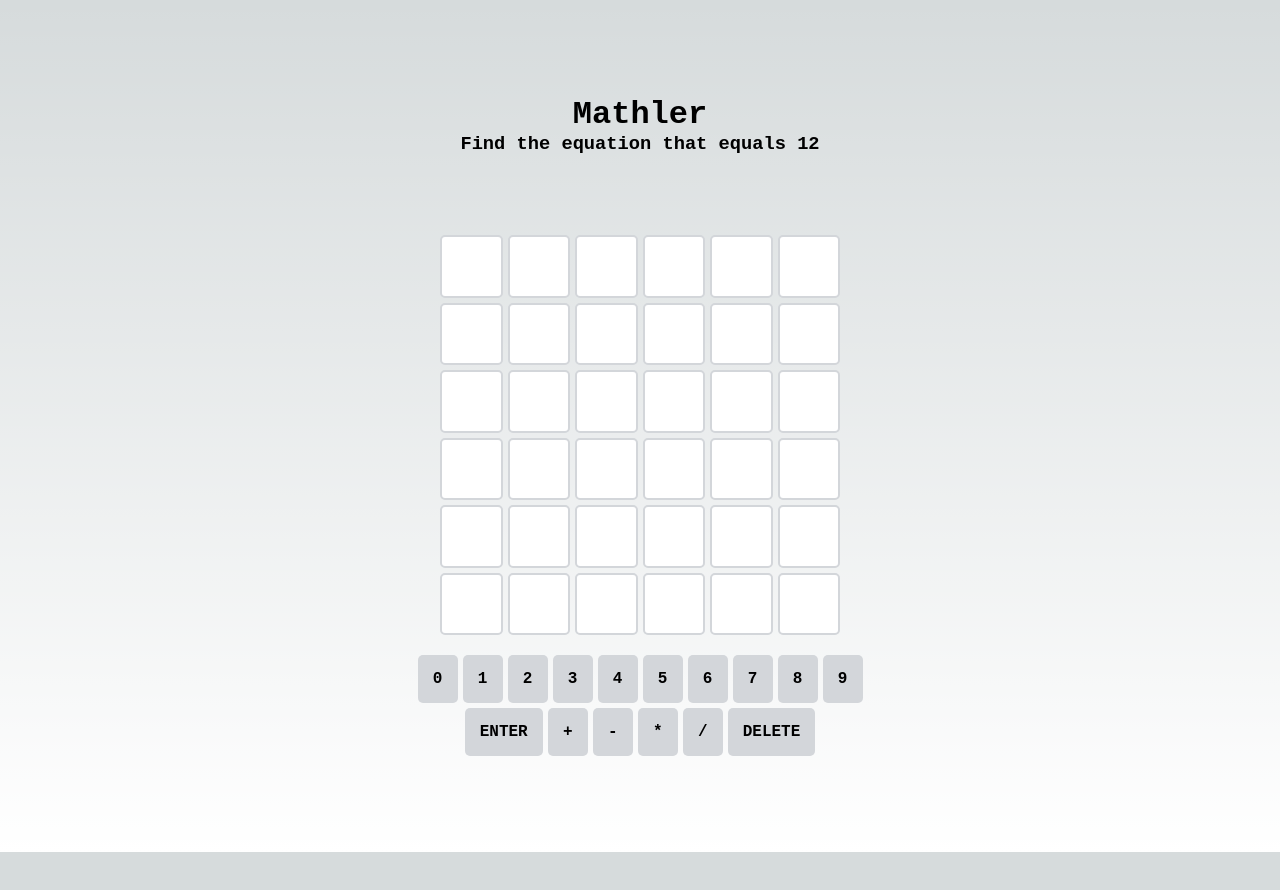
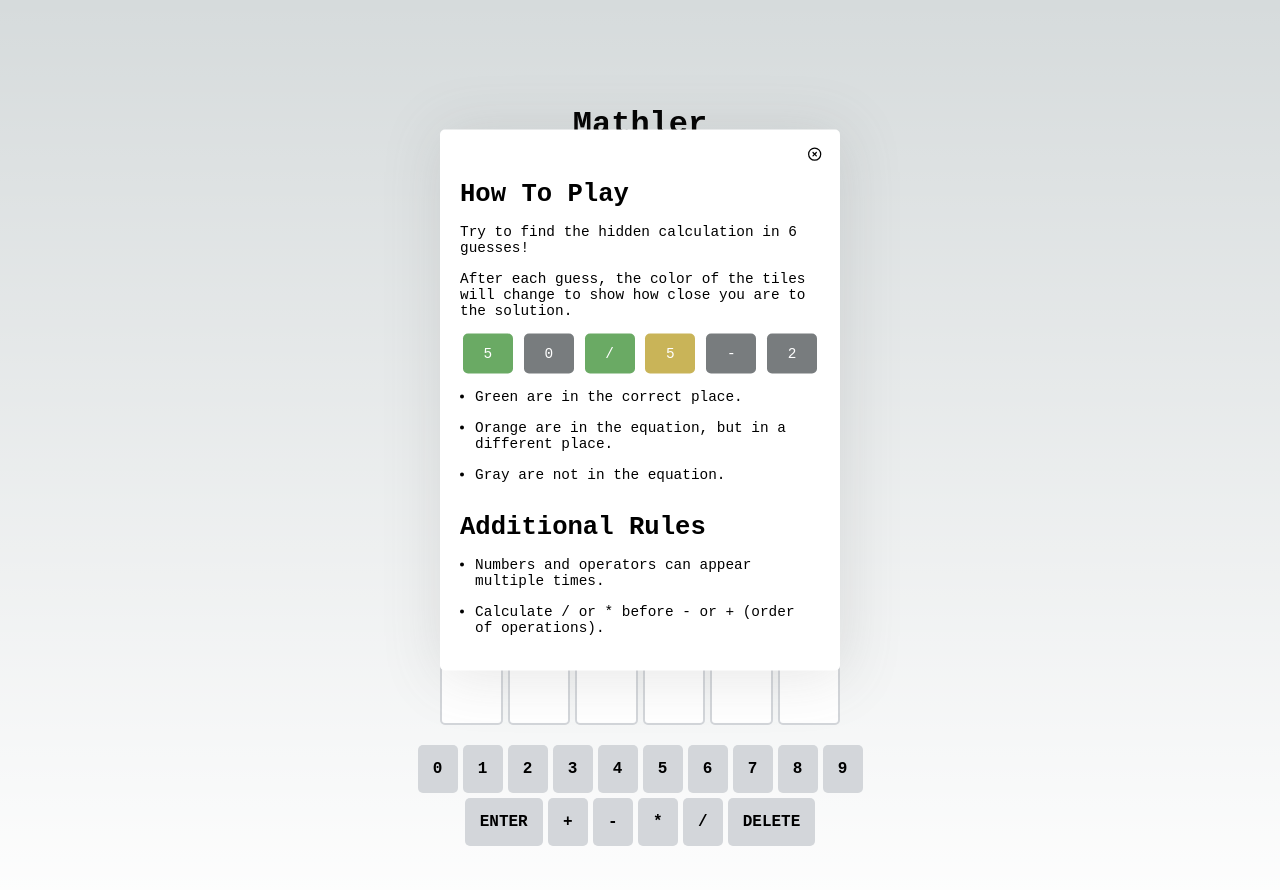
Before and after one commit to carlascarvalho/mathler, a Next.js app: page / in a window 1280 px wide. Shown: the top 890 px of the page. Before the commit the page ends 852 px from the top, so only its background shows below. Built offline with nearby package versions, Linux system fonts and the light colour scheme.

Commit message:
Add Help modal

```diff
--- a/package.json
+++ b/package.json
@@ -10,6 +10,9 @@
     "lint": "next lint"
   },
   "dependencies": {
+    "@fortawesome/free-regular-svg-icons": "^6.2.1",
+    "@fortawesome/free-solid-svg-icons": "^6.2.1",
+    "@fortawesome/react-fontawesome": "^0.2.0",
     "@next/font": "13.1.6",
     "@types/node": "18.11.18",
     "@types/react": "18.0.27",
--- /dev/null
+++ b/src/components/Menu/Help/index.module.css
@@ -0,0 +1,27 @@
+.example {
+  display: flex;
+  justify-content: space-around;
+  gap: 5px;
+  color: var(--guess-status-text-color);
+}
+
+.example div {
+  display: flex;
+  align-items: center;
+  justify-content: center;
+  width: 50px;
+  height: 40px;
+  border-radius: 5px;
+}
+
+.example .correct {
+  background-color: var(--guess-correct-color);
+}
+
+.example .present {
+  background-color: var(--guess-present-color);
+}
+
+.example .absent {
+  background-color: var(--guess-absent-color);
+}
--- /dev/null
+++ b/src/components/Menu/Help/index.tsx
@@ -0,0 +1,36 @@
+import { faCircleQuestion } from '@fortawesome/free-solid-svg-icons';
+import MenuButton from '../MenuButton';
+import styles from './index.module.css';
+
+const Help: React.FC = () => {
+  return (
+    <MenuButton icon={faCircleQuestion} modalOpenOnInit>
+      <h1>How To Play</h1>
+      <p>Try to find the hidden calculation in 6 guesses!</p>
+      <p>
+        After each guess, the color of the tiles will change to show how close
+        you are to the solution.
+      </p>
+      <div className={styles.example}>
+        <div className={styles.correct}>5</div>
+        <div className={styles.absent}>0</div>
+        <div className={styles.correct}>/</div>
+        <div className={styles.present}>5</div>
+        <div className={styles.absent}>-</div>
+        <div className={styles.absent}>2</div>
+      </div>
+      <ul>
+        <li>Green are in the correct place.</li>
+        <li>Orange are in the equation, but in a different place.</li>
+        <li>Gray are not in the equation.</li>
+      </ul>
+      <h1>Additional Rules</h1>
+      <ul>
+        <li>Numbers and operators can appear multiple times.</li>
+        <li>Calculate / or * before - or + (order of operations).</li>
+      </ul>
+    </MenuButton>
+  );
+};
+
+export default Help;
--- /dev/null
+++ b/src/components/Menu/MenuButton/index.module.css
@@ -0,0 +1,11 @@
+.menu-button {
+  width: 30px;
+  height: 30px;
+  background: none;
+  border: none;
+  cursor: pointer;
+}
+
+.menu-button svg {
+  height: 100%;
+}
--- /dev/null
+++ b/src/components/Menu/MenuButton/index.tsx
@@ -0,0 +1,42 @@
+import { IconDefinition as RegularIconDefinition } from '@fortawesome/free-regular-svg-icons';
+import { IconDefinition as SolidIconDefinition } from '@fortawesome/free-solid-svg-icons';
+import { FontAwesomeIcon } from '@fortawesome/react-fontawesome';
+import dynamic from 'next/dynamic';
+import { useState } from 'react';
+import styles from './index.module.css';
+
+const Modal = dynamic(() => import('../../Modal'), {
+  ssr: false,
+});
+
+interface Props {
+  children?: React.ReactNode;
+  icon?: RegularIconDefinition | SolidIconDefinition;
+  modalOpenOnInit?: boolean;
+}
+
+const MenuButton: React.FC<Props> = ({
+  children,
+  icon,
+  modalOpenOnInit = false,
+}) => {
+  const [openModal, setOpenModal] = useState(modalOpenOnInit);
+
+  return (
+    <>
+      <button
+        className={styles['menu-button']}
+        onClick={() => setOpenModal(true)}
+      >
+        {icon && <FontAwesomeIcon icon={icon} />}
+      </button>
+      {openModal && (
+        <Modal isOpen={openModal} onClose={() => setOpenModal(false)}>
+          {children}
+        </Modal>
+      )}
+    </>
+  );
+};
+
+export default MenuButton;
--- /dev/null
+++ b/src/components/Modal/index.module.css
@@ -0,0 +1,42 @@
+.modal {
+  position: absolute;
+  top: 50%;
+  left: 50%;
+  transform: translate(-50%, -50%);
+
+  width: 400px;
+  min-height: 100px;
+
+  padding: 20px;
+
+  background-color: #fff;
+  border-radius: 5px;
+  box-shadow: 2px 4px 60px 2px rgb(100 100 100 / 16%);
+
+  font-family: var(--game-font-family);
+  font-size: 0.9rem;
+}
+
+.modal .close-button {
+  position: absolute;
+  top: 10px;
+  right: 10px;
+  width: 30px;
+  height: 30px;
+  background: none;
+  border: 0;
+  cursor: pointer;
+}
+
+.modal h1 {
+  font-size: 1.6rem;
+  margin-top: 30px;
+}
+
+.modal p {
+  margin: 15px 0px;
+}
+
+.modal ul li {
+  margin: 15px;
+}
--- /dev/null
+++ b/src/components/Modal/index.tsx
@@ -0,0 +1,28 @@
+import { faCircleXmark } from '@fortawesome/free-regular-svg-icons';
+import { FontAwesomeIcon } from '@fortawesome/react-fontawesome';
+import { createPortal } from 'react-dom';
+import styles from './index.module.css';
+
+interface Props {
+  children?: React.ReactNode;
+  isOpen: boolean;
+  onClose: () => void;
+}
+
+const Modal: React.FC<Props> = ({ children, isOpen, onClose }) => {
+  if (!isOpen) {
+    return null;
+  }
+
+  return createPortal(
+    <div className={styles.modal}>
+      <button className={styles['close-button']} onClick={onClose}>
+        <FontAwesomeIcon icon={faCircleXmark} />
+      </button>
+      {children}
+    </div>,
+    document.getElementById('modal-root') as HTMLElement
+  );
+};
+
+export default Modal;
--- a/src/pages/index.tsx
+++ b/src/pages/index.tsx
@@ -2,11 +2,13 @@ import Head from 'next/head';
 import Alert from '../components/Alert';
 import Board from '../components/Board';
 import Keyboard from '../components/Keyboard';
+import Help from '../components/Menu/Help';
 import { useGame } from '../contexts/game';
 import styles from '../styles/Home.module.css';
 
 export default function Home() {
   const [gameState] = useGame();
+
   return (
     <>
       <Head>
@@ -18,10 +20,8 @@ export default function Home() {
       <main className={styles.main}>
         <div className={styles.header}>
           <h1>Mathler</h1>
-          <div className='menu'>
-            <div className='help'></div>
-            <div className='settings'></div>
-            <div className='statistics'></div>
+          <div className={styles.menu}>
+            <Help />
           </div>
           <h3>
             Find the equation that equals {gameState.solution?.result || ''}
@@ -33,6 +33,7 @@ export default function Home() {
           <Alert />
         </div>
       </main>
+      <div id='modal-root'></div>
     </>
   );
 }
--- a/src/styles/Home.module.css
+++ b/src/styles/Home.module.css
@@ -6,12 +6,26 @@
   gap: 80px;
   padding: 6rem;
   min-height: 100vh;
-  font-family: monospace, sans-serif;
+  font-family: var(--game-font-family);
 }
 
 .header {
   width: 100%;
   text-align: center;
+}
+
+.header h1 {
+  margin: 10px;
+}
+
+.header h3 {
+  margin: 20px;
+}
+
+.menu {
+  display: flex;
+  justify-content: center;
+  gap: 15px;
 }
 
 .body {
--- a/src/styles/globals.css
+++ b/src/styles/globals.css
@@ -46,6 +46,8 @@
   --guess-present-color: #c9b458;
   --guess-absent-color: #787c7e;
   --guess-status-text-color: #fff;
+
+  --game-font-family: monospace, sans-serif;
 }
 
 /* @media (prefers-color-scheme: dark) {
```
